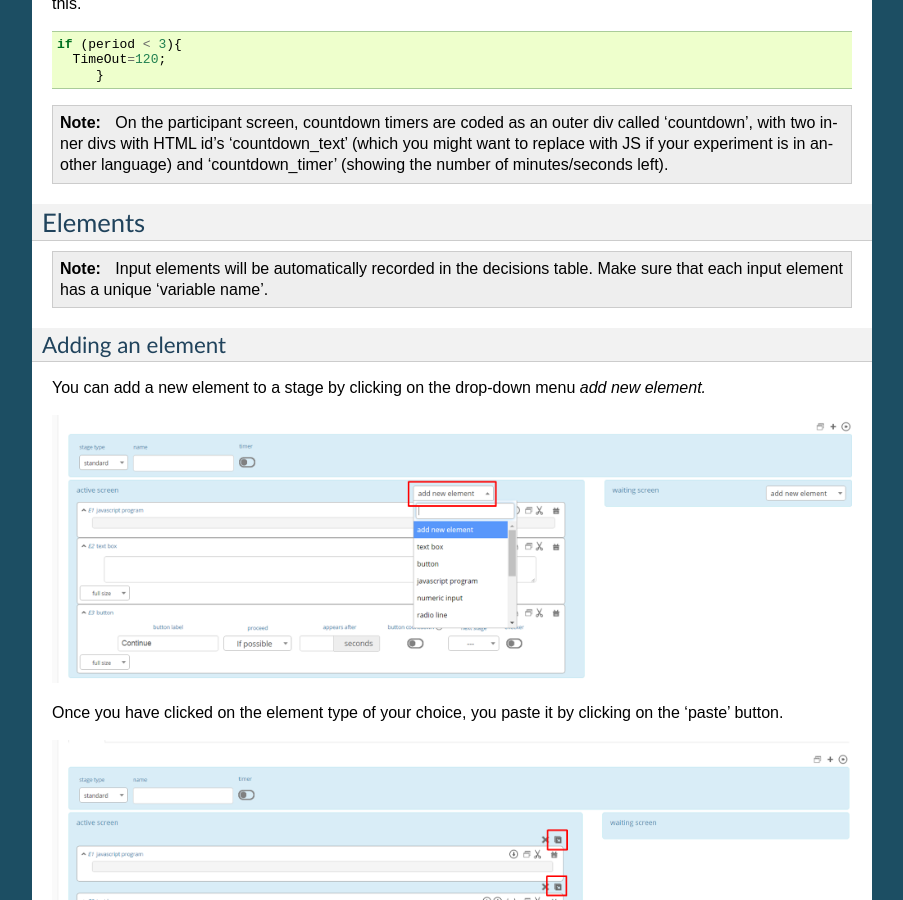
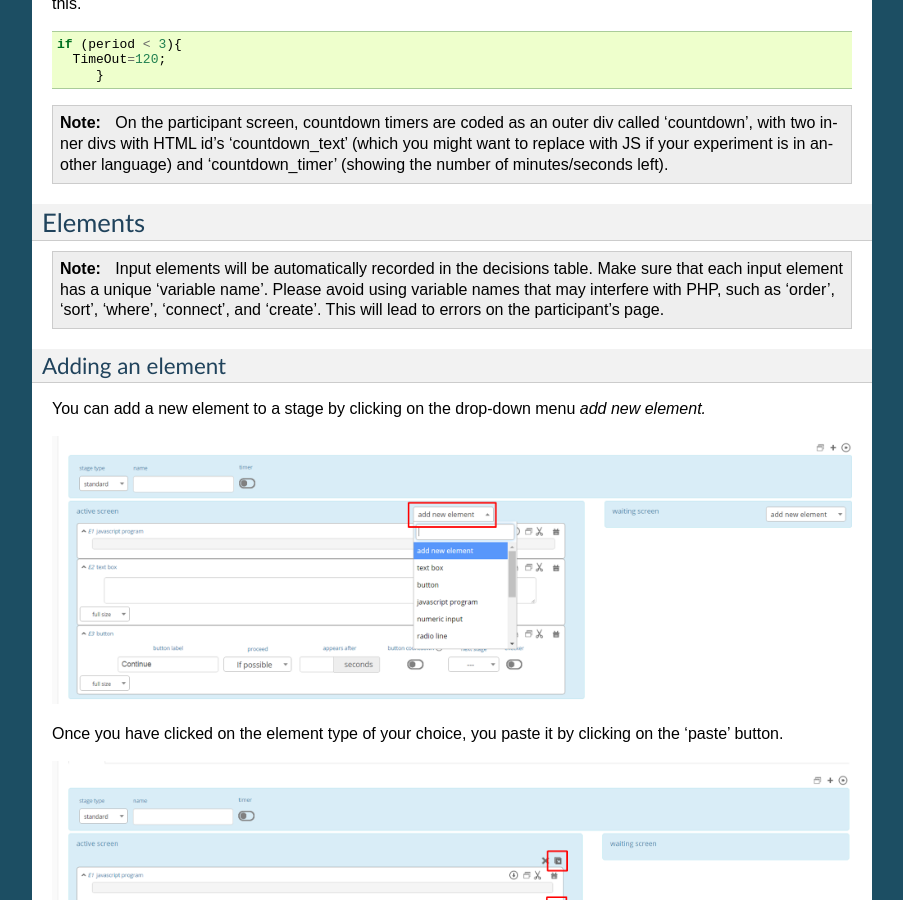
Before and after one commit to marcusgia2505/LIONESS_doc, a Sphinx documentation site: the page built from docs/040_reference_manual.rst, in a window 1280 px wide and 900 px high, scrolled down 6488 px. Shown: the whole window, without its empty margins (198-1101 px from the left). Built offline with Sphinx 7.4.7, drawn with Linux system fonts in a browser that asks for light colours; some of the changed text lies outside the part shown.

Commit message:
Update 040_reference_manual.rst

```diff
--- a/docs/040_reference_manual.rst
+++ b/docs/040_reference_manual.rst
@@ -214,7 +214,7 @@ Note that in :ref:`JavaScript <elements__javascript_program>` , the number of se
 Elements
 =========================
 
-.. note:: Input elements will be automatically recorded in the decisions table. Make sure that each input element has a unique 'variable name'.
+.. note:: Input elements will be automatically recorded in the decisions table. Make sure that each input element has a unique 'variable name'. Please avoid using variable names that may interfere with PHP, such as 'order', 'sort', 'where', 'connect', and 'create'. This will lead to errors on the participant's page.
 
 
 .. _adding_an_element:
@@ -399,6 +399,9 @@ In this element, you can collect participant's responses in numbers.
 
 :Variable name:
    You can set the name of the variable of the numeric input. This will be handy later on when you have to use the participant's answers in Javascript or for analysis.
+
+.. note:: Avoid using variable names that may interfere with PHP, such as 'order', 'sort', 'where', 'connect', and 'create'. This will lead to errors on the participant's page.
+
 
 :Minimum:
    You can define the minimum value which participants can enter. If this condition is not met, a warning message will appear to the participants.
```
